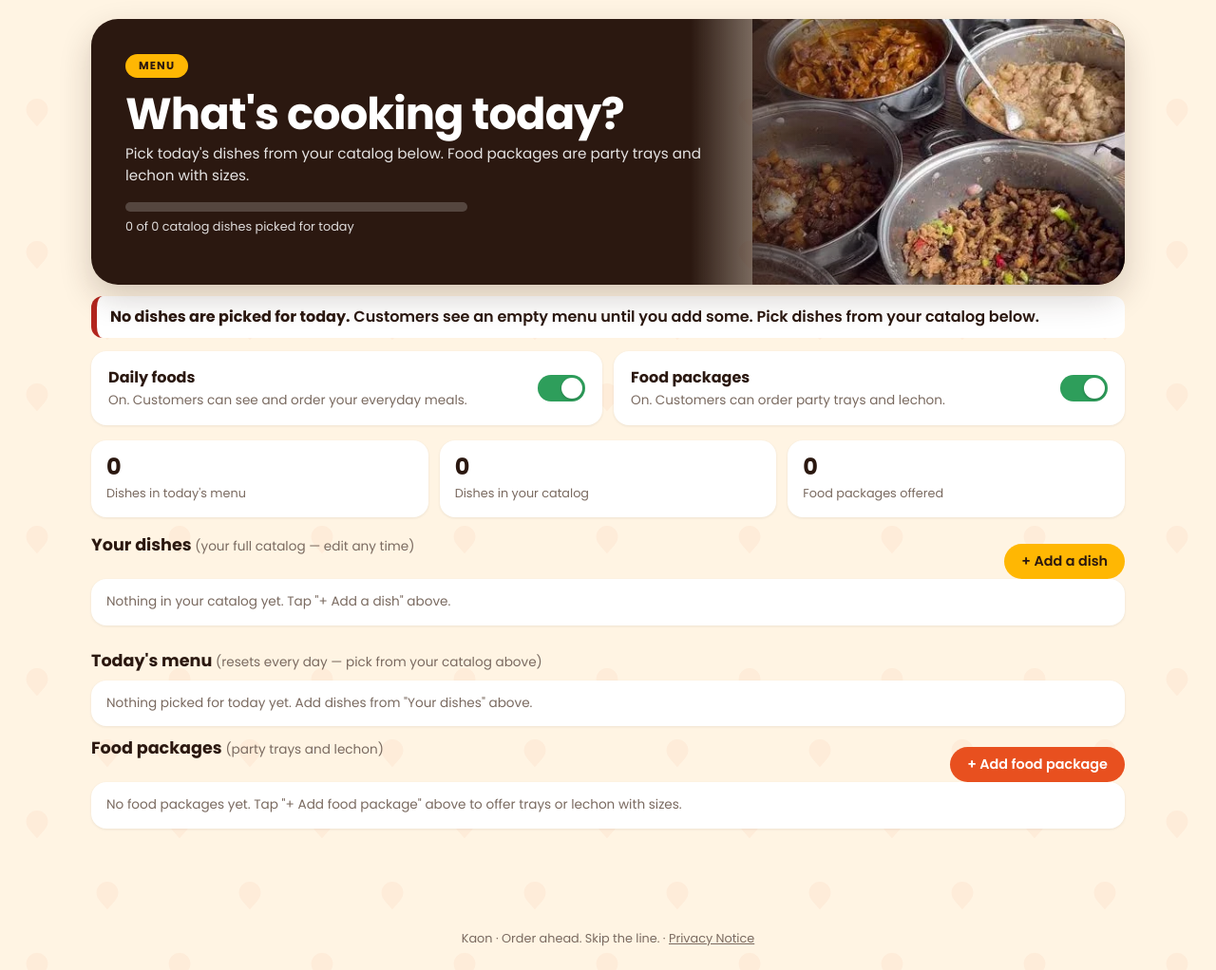
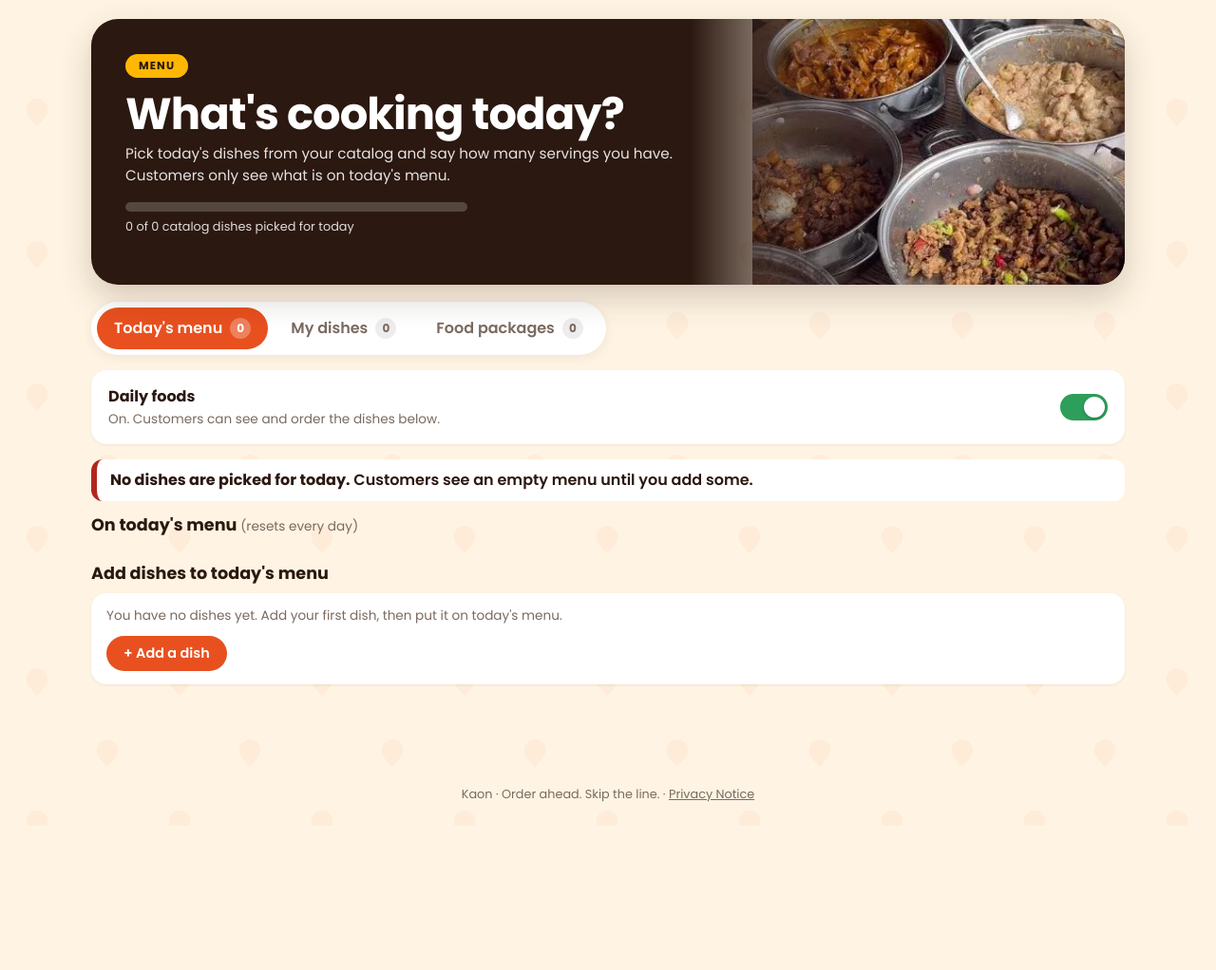
Before and after one commit to JazelleTamayo/Kaon, an ASP.NET Core app: template Kaon/Views/OwnerMenu/Index.cshtml in a window 1280 px wide. Shown: the part 67-1089 px from the top of the page at 95% size. After the commit the page ends 912 px from the top, so only its background shows below. Run offline with ASP.NET Core 8, Linux system fonts and the light colour scheme; the template is opened without the code that fills it, so the values that code supplies are empty; the project's own start-up code is not run, and a stand-in starts its controllers and pages.

Commit message:
Owner Menu page: three tabs (Today's menu, My dishes, Food packages)
Today's menu comes first: what is on today with servings left and status, a Copy yesterday's menu
button, and a list of catalog dishes to add with a servings box. The long catalog and the food
packages have their own tabs. The page remembers the tab. All existing actions are kept.

Co-Authored-By: Claude Opus 5.5 <noreply@anthropic.com>

```diff
--- a/Kaon/Views/OwnerMenu/Index.cshtml
+++ b/Kaon/Views/OwnerMenu/Index.cshtml
@@ -6,136 +6,65 @@
     var today = Model.TodayEntries.OrderBy(e => Array.IndexOf(MenuSeries.All, e.MenuItem!.SeriesName)).ThenBy(e => e.MenuItem!.Name).ToList();
     var packages = Model.Packages.OrderBy(m => Array.IndexOf(MenuSeries.All, m.SeriesName)).ThenBy(m => m.Name).ToList();
     var todayIds = today.Select(e => e.MenuItemId).ToHashSet();
+    var notToday = catalog.Where(m => !todayIds.Contains(m.Id)).ToList();
+    var store = Model.Store;
+    var pickedPct = catalog.Count == 0 ? 0 : today.Count * 100 / catalog.Count;
     string Pesos(decimal d) => "₱" + d.ToString("N0");
 }
 
-@{
-    var pickedPct = catalog.Count == 0 ? 0 : today.Count * 100 / catalog.Count;
-}
 <section class="o-hero o-side">
     <div class="o-hero-bg" aria-hidden="true"></div>
     <div class="o-hero-in">
         <span class="o-kicker">Menu</span>
         <h1>What's cooking today?</h1>
-        <p>Pick today's dishes from your catalog below. Food packages are party trays and lechon with sizes.</p>
+        <p>Pick today's dishes from your catalog and say how many servings you have. Customers only see what is on today's menu.</p>
         <div class="cook-meter" role="img" aria-label="@today.Count of @catalog.Count dishes picked for today"><div style="width:@pickedPct%"></div></div>
         <span class="cook-text">@today.Count of @catalog.Count catalog dishes picked for today</span>
-        @if (Model.LastMenuDate != null)
-        {
-            <form asp-action="CopyYesterday" method="post" class="o-hero-actions">
-                <button class="btn btn-sm btn-yellow">Copy @(Model.LastMenuDate.Value.Date == DateTime.Today.AddDays(-1) ? "yesterday's" : Model.LastMenuDate.Value.ToString("MMM d") + "'s") menu</button>
-            </form>
-        }
     </div>
 </section>
 
-@if (!today.Any())
-{
-    <div class="banner banner-closed">
-        <strong>No dishes are picked for today.</strong> Customers see an empty menu until you add some.
-        @(Model.LastMenuDate != null ? "Tap \"Copy yesterday's menu\" above, or pick dishes from your catalog below." : "Pick dishes from your catalog below.")
+<div class="tabs" role="tablist" aria-label="Menu sections" data-tabs>
+    <button type="button" role="tab" class="tab" data-tab="today" aria-selected="true">Today's menu <span class="tab-n">@today.Count</span></button>
+    <button type="button" role="tab" class="tab" data-tab="dishes" aria-selected="false">My dishes <span class="tab-n">@catalog.Count</span></button>
+    <button type="button" role="tab" class="tab" data-tab="packages" aria-selected="false">Food packages <span class="tab-n">@packages.Count</span></button>
 </div>
-}
 
-@{ var store = Model.Store; }
-<div class="offer-grid">
+@* ================= Today's menu ================= *@
+<section class="tab-panel" data-panel="today" role="tabpanel">
     <form asp-action="ToggleOffer" asp-route-kind="daily" method="post" class="card offer-card @(store.OffersDailyMenu ? "" : "is-off")">
         <div>
             <strong>Daily foods</strong>
-            <p class="muted">@(store.OffersDailyMenu ? "On. Customers can see and order your everyday meals." : "Off. Customers can't see or order daily foods.")</p>
+            <p class="muted">@(store.OffersDailyMenu ? "On. Customers can see and order the dishes below." : "Off. Customers can't see or order daily foods.")</p>
         </div>
         <label class="switch">
             <input type="checkbox" @(store.OffersDailyMenu ? "checked" : "") onchange="this.form.submit()" aria-label="Offer daily foods" />
             <span class="slider"></span>
         </label>
     </form>
-    <form asp-action="ToggleOffer" asp-route-kind="packages" method="post" class="card offer-card @(store.OffersPackages ? "" : "is-off")">
-        <div>
-            <strong>Food packages</strong>
-            <p class="muted">@(store.OffersPackages ? "On. Customers can order party trays and lechon." : "Off. Customers can't see or order food packages.")</p>
+
+    @if (!today.Any())
+    {
+        <div class="banner banner-closed">
+            <strong>No dishes are picked for today.</strong> Customers see an empty menu until you add some.
         </div>
-        <label class="switch">
-            <input type="checkbox" @(store.OffersPackages ? "checked" : "") onchange="this.form.submit()" aria-label="Offer food packages" />
-            <span class="slider"></span>
-        </label>
+    }
+
+    <div class="page-head">
+        <h2 class="section" style="margin:0">On today's menu <span class="muted" style="font-weight:400">(resets every day)</span></h2>
+        @if (Model.LastMenuDate != null)
+        {
+            <form asp-action="CopyYesterday" method="post">
+                <button class="btn btn-sm btn-outline">Copy @(Model.LastMenuDate.Value.Date == DateTime.Today.AddDays(-1) ? "yesterday's" : Model.LastMenuDate.Value.ToString("MMM d") + "'s") menu</button>
             </form>
+        }
     </div>
 
-<div class="stats">
-    <div class="stat"><span class="stat-num">@today.Count</span><span class="stat-label">Dishes in today's menu</span></div>
-    <div class="stat"><span class="stat-num">@catalog.Count</span><span class="stat-label">Dishes in your catalog</span></div>
-    <div class="stat"><span class="stat-num">@packages.Count(p => p.CanOrder)</span><span class="stat-label">Food packages offered</span></div>
-</div>
-
-<div class="page-head">
-    <h2 class="section" style="margin:0">Your dishes <span class="muted" style="font-weight:400">(your full catalog — edit any time)</span></h2>
-    <a class="btn btn-sm btn-yellow" asp-action="Create">+ Add a dish</a>
-</div>
-@if (!catalog.Any())
-{
-    <div class="card"><p class="muted" style="margin:0">Nothing in your catalog yet. Tap "+ Add a dish" above.</p></div>
-}
-else
+    @if (today.Any())
     {
         <div class="card table-wrap">
             <table class="table table-stack">
                 <thead>
-                <tr><th>Food</th><th>Series</th><th class="num">Price</th><th></th><th></th></tr>
-            </thead>
-            <tbody>
-                @foreach (var m in catalog)
-                {
-                    <tr>
-                        <td>
-                            <div class="menu-cell">
-                                @if (!string.IsNullOrEmpty(m.ImageUrl)) { <img class="thumb" src="@m.ImageUrl" alt="" /> }
-                                else { <span class="thumb thumb-ph"></span> }
-                                <div>
-                                    <strong>@m.Name</strong>
-                                    @if (!string.IsNullOrEmpty(m.Description)) { <div class="muted">@m.Description</div> }
-                                </div>
-                            </div>
-                        </td>
-                        <td data-label="Series"><span class="series-tag">@m.SeriesName</span></td>
-                        <td class="num" data-label="Price">@Pesos(m.Price)</td>
-                        <td data-label="Today">
-                            @if (todayIds.Contains(m.Id))
-                            {
-                                <span class="chip chip-ready">In today's menu</span>
-                            }
-                            else
-                            {
-                                <form asp-action="AddToday" asp-route-menuItemId="@m.Id" method="post" class="add-today">
-                                    <input class="input" name="stock" type="number" min="1" max="9999" inputmode="numeric" placeholder="Servings" aria-label="How many servings of @m.Name today (leave empty for no limit)" />
-                                    <button class="btn-ghost">+ Add to daily menu</button>
-                                </form>
-                            }
-                        </td>
-                        <td class="actions">
-                            <a class="btn-ghost" asp-action="Edit" asp-route-id="@m.Id">Edit</a>
-                            <form asp-action="Delete" asp-route-id="@m.Id" method="post"
-                                  onsubmit="return confirm('Delete @Html.Raw(System.Web.HttpUtility.JavaScriptStringEncode(m.Name))? This also removes it from today\'s menu.');">
-                                <button class="btn-ghost danger">Delete</button>
-                            </form>
-                        </td>
-                    </tr>
-                }
-            </tbody>
-        </table>
-    </div>
-}
-
-<h2 class="section">Today's menu <span class="muted" style="font-weight:400">(resets every day — pick from your catalog above)</span></h2>
-@if (!today.Any())
-{
-    <div class="card"><p class="muted" style="margin:0">Nothing picked for today yet. Add dishes from "Your dishes" above.</p></div>
-}
-else
-{
-    <div class="card table-wrap">
-        <table class="table table-stack">
-            <thead>
-                <tr><th>Food</th><th class="num">Portions left</th><th>Status</th><th></th></tr>
+                    <tr><th>Food</th><th class="num">Servings left</th><th>Status</th><th></th></tr>
                 </thead>
                 <tbody>
                     @foreach (var entry in today)
@@ -149,9 +78,9 @@ else
                                     <strong>@m.Name</strong>
                                 </div>
                             </td>
-                        <td data-label="Portions left">
+                            <td data-label="Servings left">
                                 <form asp-action="SetStock" asp-route-entryId="@entry.Id" method="post" class="stock-form">
-                                <input class="input stock-in" type="number" name="stock" min="0" max="1000" value="@entry.Stock" placeholder="No limit" aria-label="Portions left: @m.Name" />
+                                    <input class="input stock-in" type="number" name="stock" min="0" max="1000" value="@entry.Stock" placeholder="No limit" aria-label="Servings left: @m.Name" />
                                     <button class="btn-ghost">Save</button>
                                 </form>
                                 @if (entry.Stock == 0) { <span class="chip chip-soldout">Sold out</span> }
@@ -176,8 +105,117 @@ else
         </div>
     }
 
+    <h2 class="section">Add dishes to today's menu</h2>
+    @if (!catalog.Any())
+    {
+        <div class="card">
+            <p class="muted" style="margin:0 0 10px">You have no dishes yet. Add your first dish, then put it on today's menu.</p>
+            <a class="btn btn-sm" asp-action="Create">+ Add a dish</a>
+        </div>
+    }
+    else if (!notToday.Any())
+    {
+        <div class="card"><p class="muted" style="margin:0">All of your dishes are on today's menu.</p></div>
+    }
+    else
+    {
+        <div class="card table-wrap">
+            <table class="table table-stack">
+                <thead><tr><th>Dish</th><th class="num">Price</th><th>Servings today</th></tr></thead>
+                <tbody>
+                    @foreach (var m in notToday)
+                    {
+                        <tr>
+                            <td>
+                                <div class="menu-cell">
+                                    @if (!string.IsNullOrEmpty(m.ImageUrl)) { <img class="thumb" src="@m.ImageUrl" alt="" /> }
+                                    else { <span class="thumb thumb-ph"></span> }
+                                    <strong>@m.Name</strong>
+                                </div>
+                            </td>
+                            <td class="num" data-label="Price">@Pesos(m.Price)</td>
+                            <td data-label="Servings today">
+                                <form asp-action="AddToday" asp-route-menuItemId="@m.Id" method="post" class="add-today">
+                                    <input class="input" name="stock" type="number" min="1" max="9999" inputmode="numeric" placeholder="Servings" aria-label="How many servings of @m.Name today (leave empty for no limit)" />
+                                    <button class="btn-ghost">+ Add to daily menu</button>
+                                </form>
+                            </td>
+                        </tr>
+                    }
+                </tbody>
+            </table>
+        </div>
+    }
+</section>
+
+@* ================= My dishes (the catalog) ================= *@
+<section class="tab-panel" data-panel="dishes" role="tabpanel">
     <div class="page-head">
-    <h2 class="section" style="margin:0">Food packages <span class="muted" style="font-weight:400">(party trays and lechon)</span></h2>
+        <h2 class="section" style="margin:0">My dishes <span class="muted" style="font-weight:400">(your full catalog, edit any time)</span></h2>
+        <a class="btn btn-sm btn-yellow" asp-action="Create">+ Add a dish</a>
+    </div>
+    @if (!catalog.Any())
+    {
+        <div class="card"><p class="muted" style="margin:0">Nothing in your catalog yet. Tap "+ Add a dish" above.</p></div>
+    }
+    else
+    {
+        <div class="card table-wrap">
+            <table class="table table-stack">
+                <thead>
+                    <tr><th>Food</th><th>Series</th><th class="num">Price</th><th>Today</th><th></th></tr>
+                </thead>
+                <tbody>
+                    @foreach (var m in catalog)
+                    {
+                        <tr>
+                            <td>
+                                <div class="menu-cell">
+                                    @if (!string.IsNullOrEmpty(m.ImageUrl)) { <img class="thumb" src="@m.ImageUrl" alt="" /> }
+                                    else { <span class="thumb thumb-ph"></span> }
+                                    <div>
+                                        <strong>@m.Name</strong>
+                                        @if (!string.IsNullOrEmpty(m.Description)) { <div class="muted">@m.Description</div> }
+                                    </div>
+                                </div>
+                            </td>
+                            <td data-label="Series"><span class="series-tag">@m.SeriesName</span></td>
+                            <td class="num" data-label="Price">@Pesos(m.Price)</td>
+                            <td data-label="Today">
+                                @if (todayIds.Contains(m.Id)) { <span class="chip chip-ready">On today's menu</span> }
+                                else { <span class="chip chip-soldout">Not on today's menu</span> }
+                            </td>
+                            <td class="actions">
+                                <a class="btn-ghost" asp-action="Edit" asp-route-id="@m.Id">Edit</a>
+                                <form asp-action="Delete" asp-route-id="@m.Id" method="post"
+                                      onsubmit="return confirm('Delete @Html.Raw(System.Web.HttpUtility.JavaScriptStringEncode(m.Name))? This also removes it from today\'s menu.');">
+                                    <button class="btn-ghost danger">Delete</button>
+                                </form>
+                            </td>
+                        </tr>
+                    }
+                </tbody>
+            </table>
+        </div>
+        <p class="muted" style="margin-top:10px;font-size:.9rem">To put a dish on today's menu, open the <strong>Today's menu</strong> tab and use <em>Add dishes to today's menu</em>.</p>
+    }
+</section>
+
+@* ================= Food packages ================= *@
+<section class="tab-panel" data-panel="packages" role="tabpanel">
+    <form asp-action="ToggleOffer" asp-route-kind="packages" method="post" class="card offer-card @(store.OffersPackages ? "" : "is-off")">
+        <div>
+            <strong>Food packages</strong>
+            <p class="muted">@(store.OffersPackages ? "On. Customers can order party trays and lechon." : "Off. Customers can't see or order food packages.")</p>
+        </div>
+        <label class="switch">
+            <input type="checkbox" @(store.OffersPackages ? "checked" : "") onchange="this.form.submit()" aria-label="Offer food packages" />
+            <span class="slider"></span>
+        </label>
+    </form>
+
+    <div class="page-head">
+        <h2 class="section" style="margin:0">Food packages <span class="muted" style="font-weight:400">(party trays and lechon, ordered ahead)</span></h2>
         <a class="btn btn-sm" asp-action="Create" asp-route-package="true">+ Add food package</a>
     </div>
     @if (!packages.Any())
@@ -227,3 +265,24 @@ else
             }
         </div>
     }
+</section>
+
+@section Scripts {
+    <script>
+        // Tabs: show one section at a time and remember which one the owner was on
+        (function () {
+            var tabs = document.querySelectorAll('[data-tabs] .tab');
+            var panels = document.querySelectorAll('[data-panel]');
+            function show(name) {
+                tabs.forEach(function (t) { t.setAttribute('aria-selected', t.dataset.tab === name ? 'true' : 'false'); });
+                panels.forEach(function (p) { p.hidden = p.dataset.panel !== name; });
+                try { sessionStorage.setItem('menuTab', name); } catch (e) { }
+            }
+            var start = (location.hash || '').replace('#', '');
+            try { start = start || sessionStorage.getItem('menuTab') || ''; } catch (e) { }
+            if (!document.querySelector('[data-panel="' + start + '"]')) start = 'today';
+            tabs.forEach(function (t) { t.addEventListener('click', function () { show(t.dataset.tab); }); });
+            show(start);
+        })();
+    </script>
+}
--- a/Kaon/wwwroot/css/owner.css
+++ b/Kaon/wwwroot/css/owner.css
@@ -742,3 +742,13 @@ a.dd-item { text-decoration: none; }
 .add-today { display: flex; gap: 6px; align-items: center; margin: 0; }
 .add-today .input { width: 110px; margin: 0; height: 38px; padding: 0 10px; }
 .add-today .btn-ghost { white-space: nowrap; }
+
+/* Menu page: tabs */
+.tabs { display: flex; gap: 6px; margin: 18px 0 16px; padding: 6px; background: #fff; border-radius: 999px; box-shadow: 0 2px 12px rgba(43,24,16,.08); width: fit-content; max-width: 100%; overflow-x: auto; }
+.tab { border: 0; background: transparent; font: inherit; font-weight: 600; color: #7a6a60; padding: 10px 18px; border-radius: 999px; cursor: pointer; white-space: nowrap; display: inline-flex; gap: 8px; align-items: center; transition: background .15s, color .15s; }
+.tab:hover { color: var(--orange); }
+.tab[aria-selected="true"] { background: var(--orange); color: #fff; }
+.tab-n { font-size: .75rem; font-weight: 700; min-width: 22px; height: 22px; padding: 0 6px; border-radius: 999px; display: inline-grid; place-items: center; background: rgba(43,24,16,.08); }
+.tab[aria-selected="true"] .tab-n { background: rgba(255,255,255,.28); }
+.tab-panel[hidden] { display: none; }
+.tab-panel > .offer-card { margin-bottom: 16px; }
```
Lines whose indentation alone changed are shown as unchanged.
